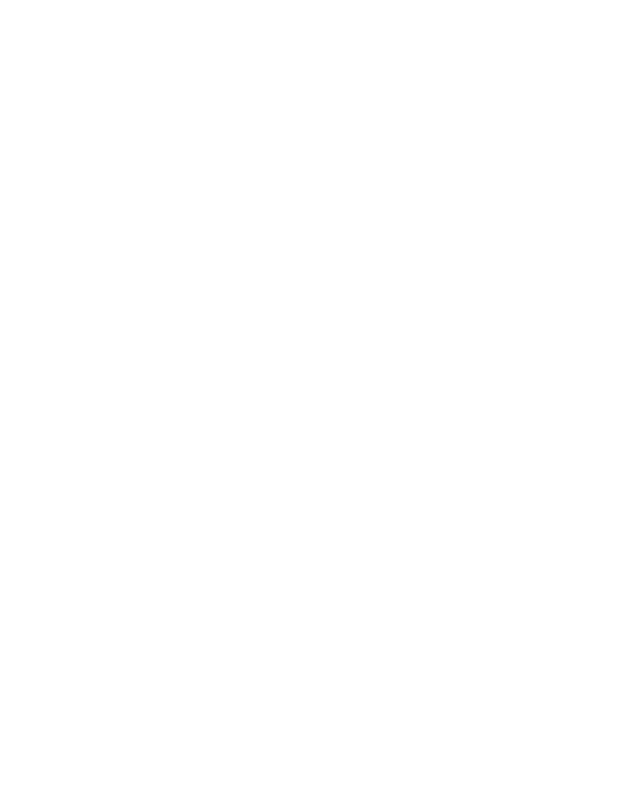
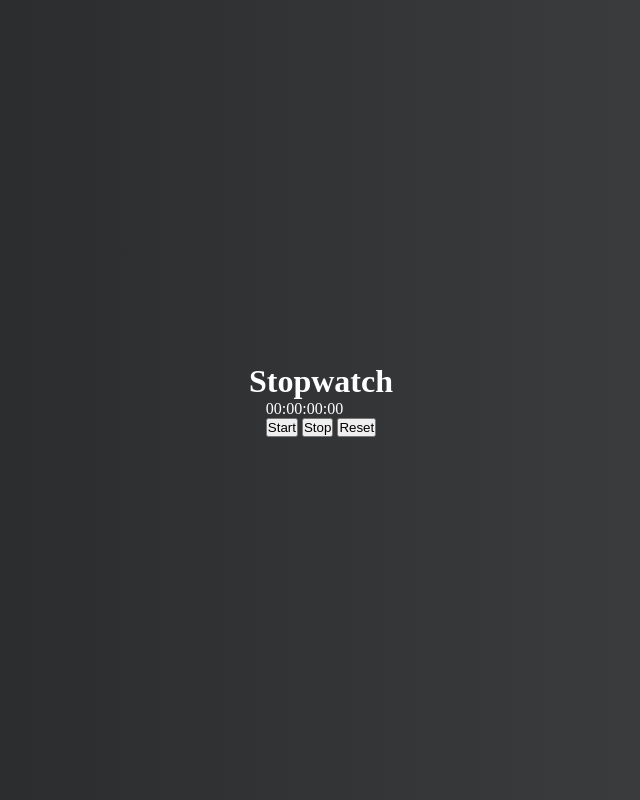
Before and after one commit to anusayabuchade/PRODIGY_WD_02, a plain HTML site: page index.html in a window 1280 px wide. Shown: the whole page, without its empty margins (319-959 px from the left). Drawn offline with Linux system fonts and the light colour scheme.

Commit message:
add buttons in html code

```diff
--- a/index.html
+++ b/index.html
@@ -4,8 +4,21 @@
     <meta charset="UTF-8">
     <meta name="viewport" content="width=device-width, initial-scale=1.0">
     <title>Stopwatch Web application</title>
+    <link rel="stylesheet" href="style.css">
 </head>
 <body>
+    <h1 id="myH1">Stopwatch</h1>
+    <div id="container">
+        <div id="display">
+            00:00:00:00
+        </div>
+        <div id="controls">
+            <button id="startBtn" onclick="start()">Start</button>
+            <button id="stopBtn" onclick="stop()">Stop</button>
+            <button id="resetBtn" onclick="reset()">Reset</button>
+        </div>
+    </div>
 
+    <script src="index.js"></script>
 </body>
 </html>
--- a/style.css
+++ b/style.css
@@ -0,0 +1,18 @@
+/* External CSS style */
+
+*{
+    margin: 0;
+    padding: 0;
+    box-sizing: border-box;
+}
+
+body{
+    display: flex;
+    justify-content: center;
+    flex-direction: column;
+    align-items: center;
+    min-height: 100vh;
+    background:linear-gradient(to right, #232526, #414345);
+    font-family: 'Times New Roman', Times, serif;
+    color: #fff;
+}
```
